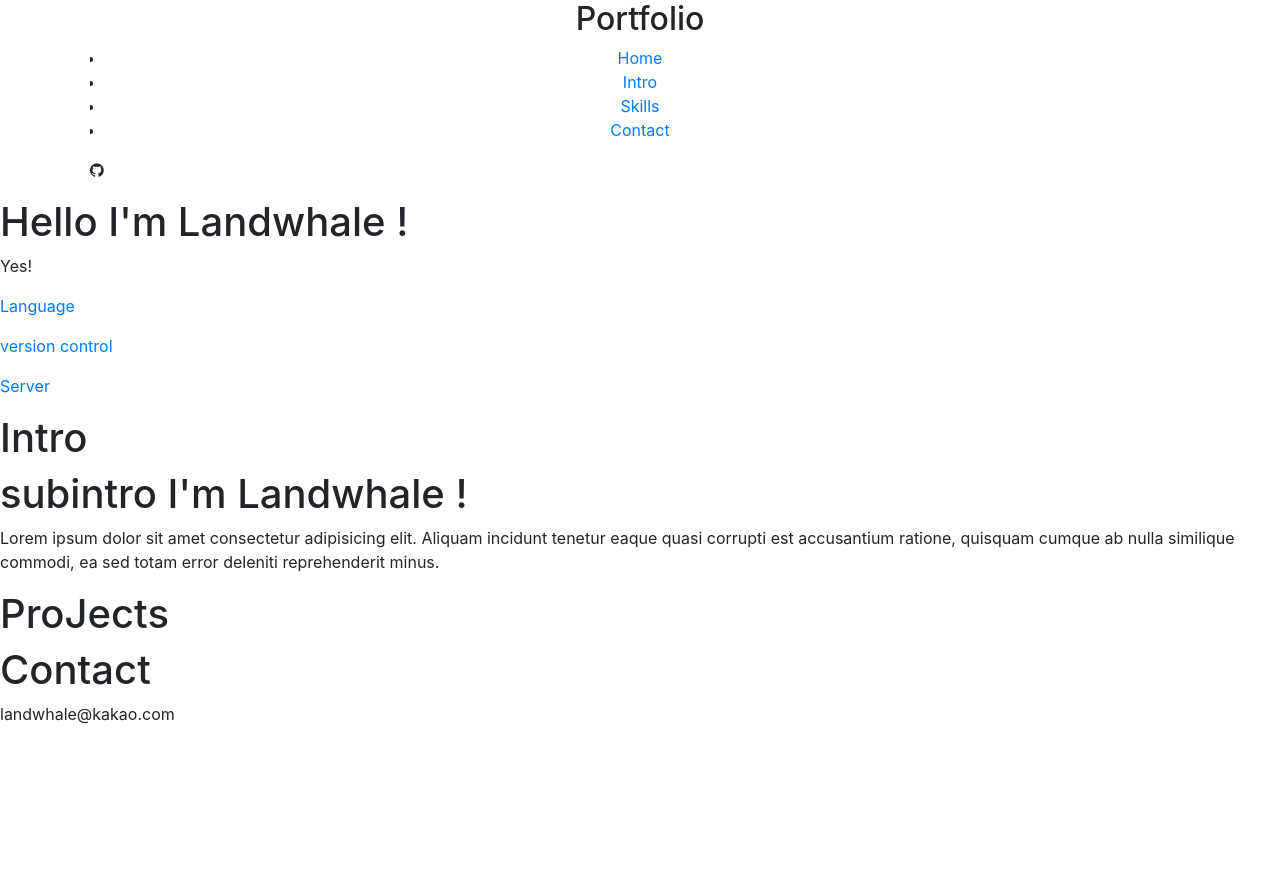
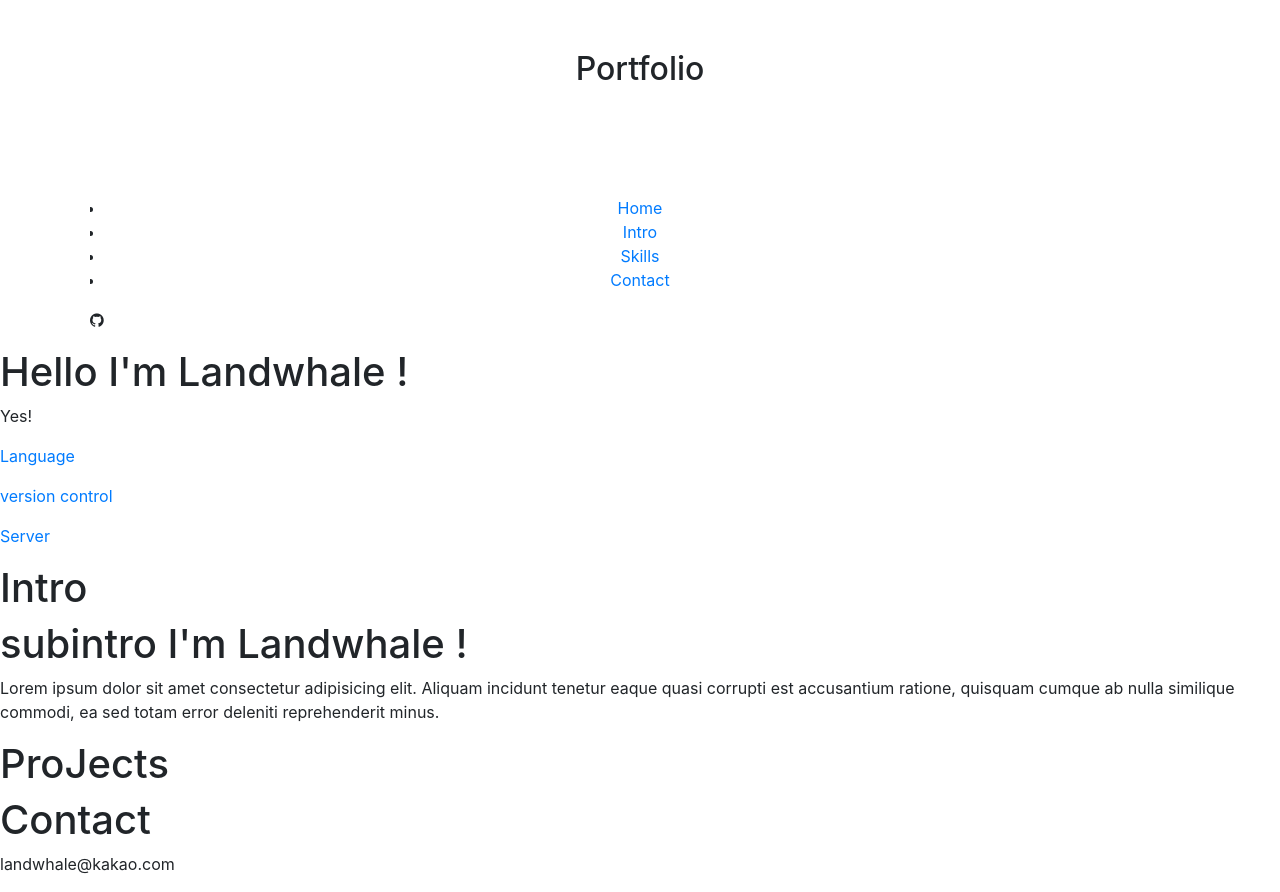
Before and after one commit to LandWhale2/-web-simple-index-page, a plain HTML site: page myportfolio/index.html in a window 1280 px wide. Before the commit the page ends 800 px from the top, so only its background shows below. Drawn offline with nearby package versions, Linux system fonts and the light colour scheme.

Commit message:
portfolio-title css

```diff
--- a/myportfolio/style.css
+++ b/myportfolio/style.css
@@ -16,3 +16,9 @@ body {
     overflow: hidden;
     text-align: center;
 }
+
+
+.portfolio-title {
+    padding-top: 50px;
+    padding-bottom: 100px;
+}
```
